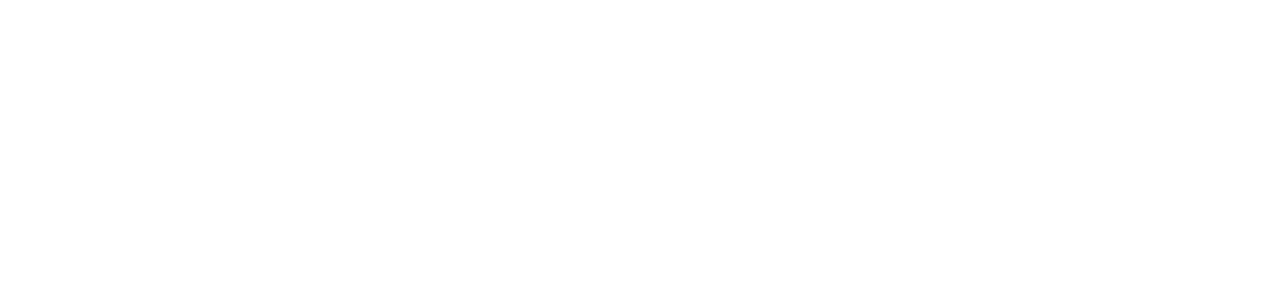
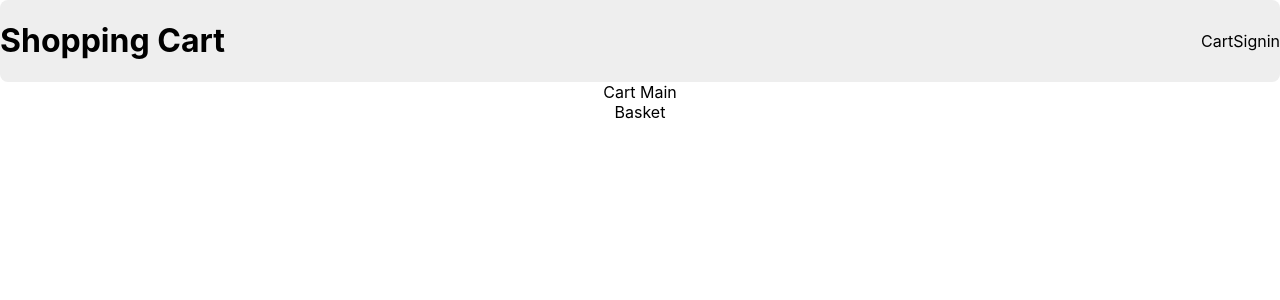
Before and after one commit to tulolo287/mytext-book, a React (Create React App) app: page /cart in a window 1280 px wide. Before the commit this address had no page. Shown: the top 300 px of the page. Built offline with nearby package versions, Linux system fonts and the light colour scheme.

Commit message:
adding cart

```diff
--- a/src/App.css
+++ b/src/App.css
@@ -37,3 +37,21 @@
     transform: rotate(360deg);
   }
 }
+
+a {
+  text-decoration: none;
+}
+
+.row {
+  display: flex;
+  justify-content: space-between;
+
+}
+.block {
+  background-color: #eee;
+  border-radius: 0.5rem;
+}
+
+.row.center {
+  align-items: center;
+}
--- a/src/App.js
+++ b/src/App.js
@@ -3,6 +3,7 @@
 import { BrowserRouter as Router, Route, Routes } from "react-router-dom";
 import "./App.css";
 import Signin from "./pages/Signin";
+import Cart from "./pages/Cart";
 import InfoSection from "./components/InfoSection";
 
 
@@ -13,6 +14,7 @@
         <Routes>
           <Route path='/' element={<Home/>} />
           <Route path='signin' element={<Signin/>} />
+          <Route path='cart' element={<Cart/>} />
         </Routes>
 
       </Router>
--- /dev/null
+++ b/src/components/Basket/index.js
@@ -0,0 +1,7 @@
+import React from 'react'
+
+export default function Basket() {
+  return (
+    <div>Basket</div>
+  )
+}
--- /dev/null
+++ b/src/components/Cart/index.js
@@ -0,0 +1,9 @@
+import React from 'react'
+
+function Cart() {
+  return (
+    <div>Cart</div>
+  )
+}
+
+export default Cart
--- /dev/null
+++ b/src/components/CartHeader/index.js
@@ -0,0 +1,14 @@
+
+
+function CartHeader() {
+  return (
+      <header className='row block center'>
+    <div ><a><h1>Shopping Cart</h1></a></div>
+    <div><a>Cart</a>
+    <a>Signin</a>
+    </div>
+    </header>
+  )
+}
+
+export default CartHeader
--- /dev/null
+++ b/src/components/CartMain/index.js
@@ -0,0 +1,9 @@
+import React from 'react'
+
+function CartMain() {
+  return (
+    <div>Cart Main</div>
+  )
+}
+
+export default CartMain
--- a/src/components/Navbar/index.js
+++ b/src/components/Navbar/index.js
@@ -42,6 +42,7 @@
             <FaBars />
           </MobileIcon>
           <NavMenu>
+
             <NavItem>
               <NavLinks to="catalog" smooth={true} duration={500} spy={true} offset={-80} exact='true'>Catalog</NavLinks>
             </NavItem>
@@ -50,9 +51,15 @@
             </NavItem>
 
           </NavMenu>
+
           <NavBtn>
             <NavBtnLink to='/signin'>Sign in</NavBtnLink>
           </NavBtn>
+
+          <NavBtn>
+            <NavBtnLink to='/cart'>Cart</NavBtnLink>
+          </NavBtn>
+
         </NavbarContainer>
       </Nav>
     </>
--- /dev/null
+++ b/src/pages/Cart.jsx
@@ -0,0 +1,16 @@
+import CartHeader from "../components/CartHeader"
+import CartMain from "../components/CartMain"
+import Basket from "../components/Basket"
+
+export default function Cart() {
+    return (
+    <div>
+    <CartHeader/>
+    <div>
+        <CartMain/>
+        <Basket/>
+    </div>
+    </div>
+    )
+}
+//export default Cart;
```
